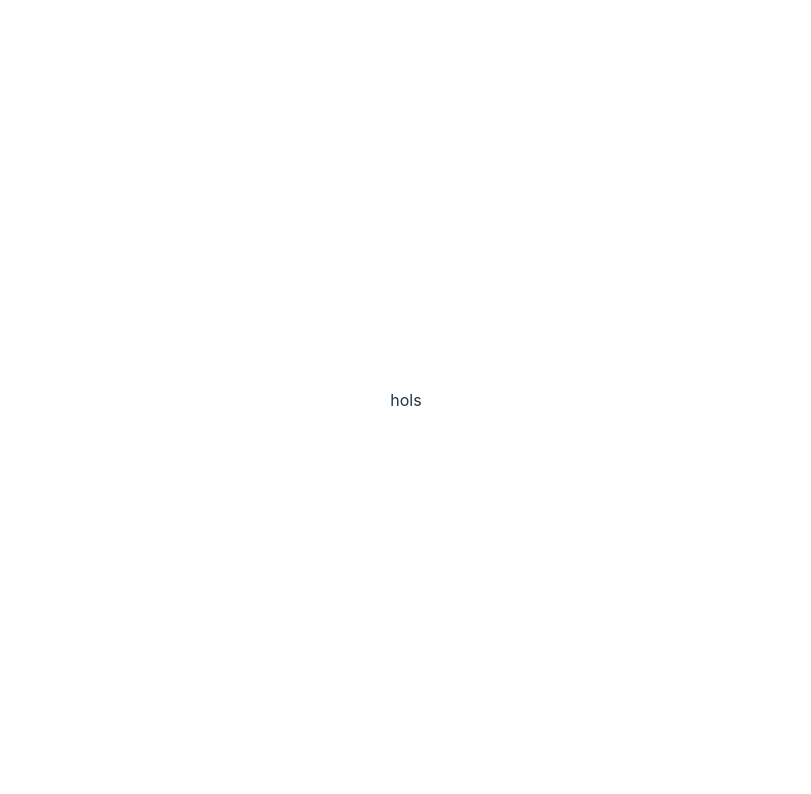
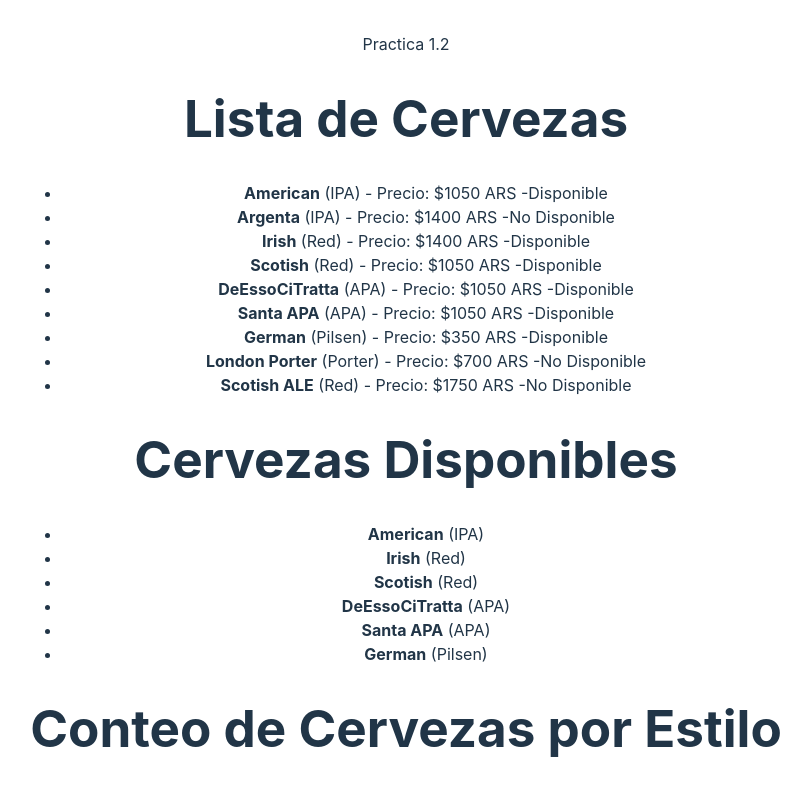
Before and after one commit to ninacnel/practicas-tn, a React (Vite) app: page / in a window 1280 px wide. Shown: the top 794 px of the page, without its empty margins (234-1045 px from the left). Built offline with nearby package versions, Linux system fonts and the light colour scheme.

Commit message:
Practices 1

```diff
--- a/src/App.jsx
+++ b/src/App.jsx
@@ -1,12 +1,20 @@
-import { useState } from 'react'
 import './App.css'
+import Beers from './components/excercise-1/Beers'
+import { beers } from './data/beers'
+import AvailableBeers from './components/excercise-2/AvailableBeers'
+import BeersCount from './components/excercise-3/BeersCount'
+import BeersStyles from './components/excercise-4/BeersStyles'
 
 function App() {
-  const [count, setCount] = useState(0)
+  // intentar dejar vacio App
 
   return (
     <>
-      <div>hols</div>
+      <div>Practica 1.2</div>
+      <Beers beers={beers}/>
+      <AvailableBeers beers={beers}/>
+      <BeersCount beers={beers}/>
+      <BeersStyles beers={beers}/>
     </>
   )
 }
--- /dev/null
+++ b/src/components/excercise-1/Beers.jsx
@@ -0,0 +1,27 @@
+const Beers = ({beers}) => {
+    // Suponiendo un tipo de cambio de USD a Pesos Argentinos
+    const exchangeRate = 350; // Ejemplo de tipo de cambio
+
+    // Convertir los precios de USD a Pesos Argentinos
+    const beersInARS = beers.map(beer => ({
+        ...beer,
+        priceInARS: beer.price * exchangeRate
+    }));
+
+    return (
+        <div>
+            <h1>Lista de Cervezas</h1>
+            <ul>
+                {beersInARS.map(beer => (
+                    <li key={beer.id}>
+                        <strong>{beer.beerName}</strong> ({beer.beerStyle}) -
+                        Precio: ${beer.priceInARS} ARS -
+                        {beer.available ? "Disponible" : "No Disponible"}
+                    </li>
+                ))}
+            </ul>
+        </div>
+    );
+}
+
+export default Beers;
--- /dev/null
+++ b/src/components/excercise-2/AvailableBeers.jsx
@@ -0,0 +1,19 @@
+const AvailableBeers = ({beers}) => {
+    // Filtrar las cervezas que están disponibles
+    const availableBeers = beers.filter(beer => beer.available);
+
+    return (
+        <div>
+            <h1>Cervezas Disponibles</h1>
+            <ul>
+                {availableBeers.map(beer => (
+                    <li key={beer.id}>
+                        <strong>{beer.beerName}</strong> ({beer.beerStyle})
+                    </li>
+                ))}
+            </ul>
+        </div>
+    );
+}
+
+export default AvailableBeers;
--- /dev/null
+++ b/src/components/excercise-3/BeersCount.jsx
@@ -0,0 +1,15 @@
+const BeersCount = ({ beers }) => {
+    // Filtrar y contar cervezas de estilo Red e IPA
+    const redBeersCount = beers.filter(beer => beer.beerStyle === "Red").length;
+    const ipaBeersCount = beers.filter(beer => beer.beerStyle === "IPA").length;
+
+    return (
+        <div>
+            <h1>Conteo de Cervezas por Estilo</h1>
+            <p>Cervezas estilo Red: {redBeersCount}</p>
+            <p>Cervezas estilo IPA: {ipaBeersCount}</p>
+        </div>
+    );
+}
+
+export default BeersCount;
--- /dev/null
+++ b/src/components/excercise-4/BeersStyles.jsx
@@ -0,0 +1,17 @@
+const BeersStyles = ({ beers }) => {
+    // Crear un conjunto de estilos únicos usando Set
+    const beerStyles = [...new Set(beers.map(beer => beer.beerStyle))];
+
+    return (
+        <div>
+            <h1>Estilos de Cerveza Disponibles</h1>
+            <ul>
+                {beerStyles.map((style, index) => (
+                    <li key={index}>{style}</li>
+                ))}
+            </ul>
+        </div>
+    );
+}
+
+export default BeersStyles;
--- /dev/null
+++ b/src/data/beers.js
@@ -0,0 +1,65 @@
+export const beers = [
+    {
+        id: 1,
+        beerName: "American",
+        beerStyle: "IPA",
+        price: 3,
+        available: true,
+    },
+    {
+        id: 2,
+        beerName: "Argenta",
+        beerStyle: "IPA",
+        price: 4,
+        available: false,
+    },
+    {
+        id: 3,
+        beerName: "Irish",
+        beerStyle: "Red",
+        price: 4,
+        available: true,
+    },
+    {
+        id: 4,
+        beerName: "Scotish",
+        beerStyle: "Red",
+        price: 3,
+        available: true,
+    },
+    {
+        id: 5,
+        beerName: "DeEssoCiTratta",
+        beerStyle: "APA",
+        price: 3,
+        available: true,
+    },
+    {
+        id: 6,
+        beerName: "Santa APA",
+        beerStyle: "APA",
+        price: 3,
+        available: true,
+    },
+    {
+        id: 7,
+        beerName: "German",
+        beerStyle: "Pilsen",
+        price: 1,
+        available: true,
+    },
+    {
+        id: 8,
+        beerName: "London Porter",
+        beerStyle: "Porter",
+        price: 2,
+        available: false,
+    },
+    {
+        id: 9,
+        beerName: "Scotish ALE",
+        beerStyle: "Red",
+        price: 5,
+        available: false,
+    },
+];
```
